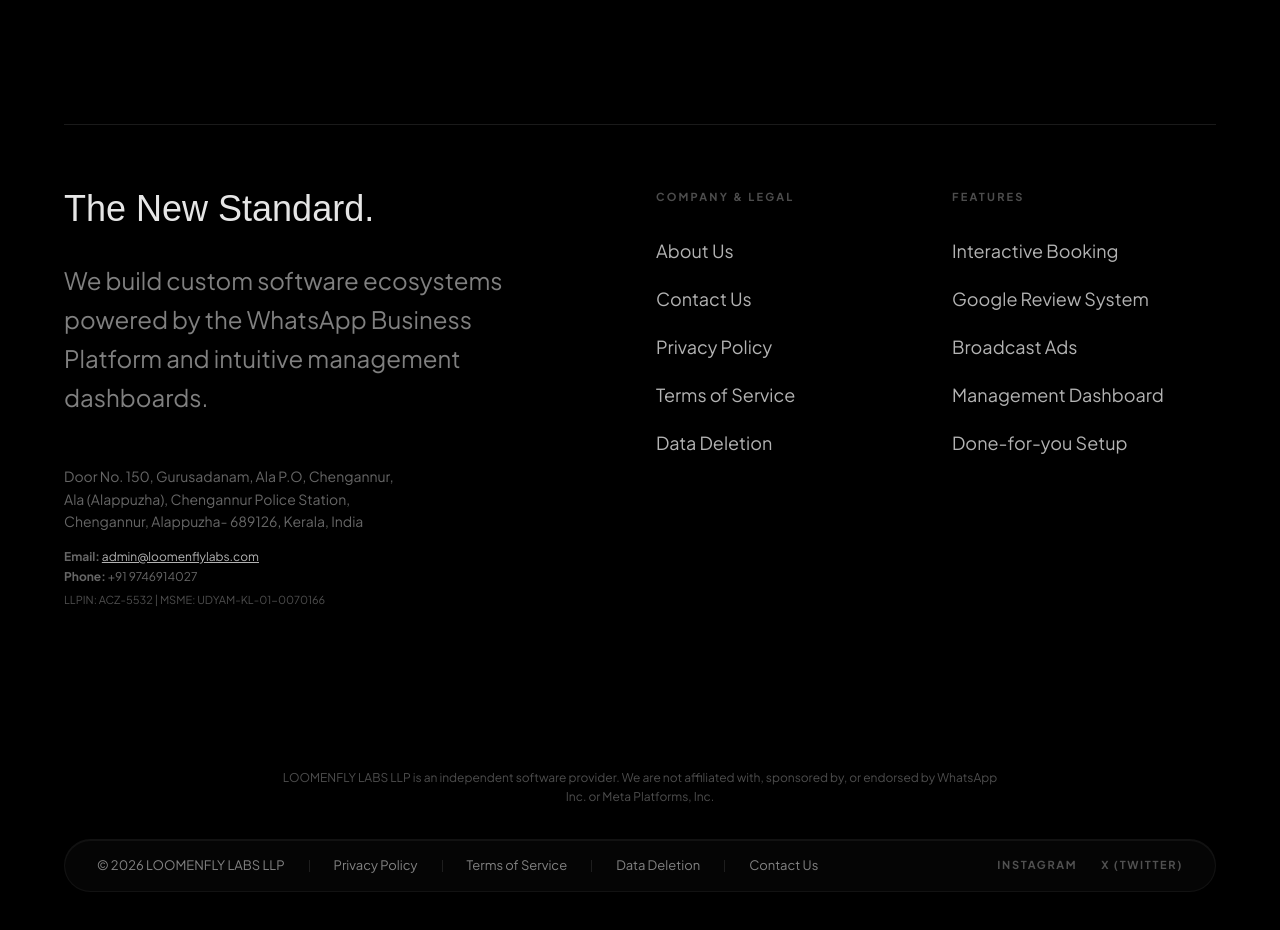
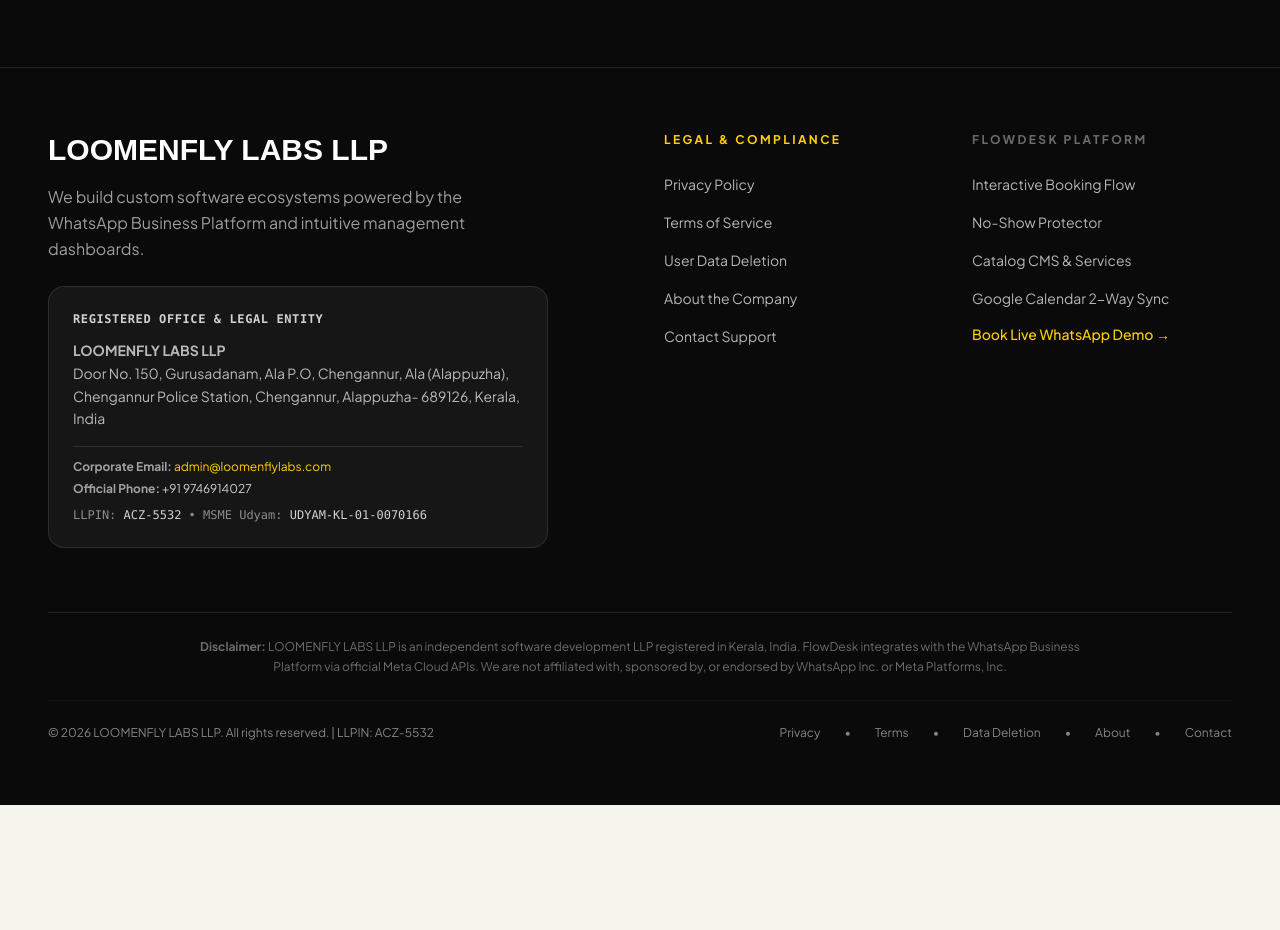
Before and after one commit to lumenflylabs/LoomenFlyCompanyWebsite, a Next.js app: page /data-deletion in a window 1280 px wide. Shown: the part 2000-2930 px from the top of the page. After the commit the page ends 2805 px from the top, so only its background shows below. Built offline with nearby package versions, Linux system fonts and the light colour scheme; a web font is replaced by a local one.

Commit message:
feat: Convert Footer to pure server-rendered component with complete legal compliance

```diff
--- a/app/data-deletion/page.tsx
+++ b/app/data-deletion/page.tsx
@@ -87,8 +87,8 @@
               View Privacy Policy
             </Link>
             <span>•</span>
-            <Link href="/terms-conditions" className="text-[#E51E25] hover:underline font-medium">
-              View Terms & Conditions
+            <Link href="/terms-of-service" className="text-[#E51E25] hover:underline font-medium">
+              View Terms of Service
             </Link>
             <span>•</span>
             <Link href="/contact" className="text-[#E51E25] hover:underline font-medium">
--- a/app/page.tsx
+++ b/app/page.tsx
@@ -8,7 +8,7 @@
 
 export default function Home() {
   return (
-    <main className="flex-1">
+    <>
       <Hero />
       <ProblemSolution />
       <PremiumAddons />
@@ -16,6 +16,6 @@
       <About />
       <CustomSolutions />
       <Contact />
-    </main>
+    </>
   );
 }
--- a/components/Footer.tsx
+++ b/components/Footer.tsx
@@ -1,108 +1,141 @@
-"use client";
-
+import Link from "next/link";
 import { COMPANY, FOOTER } from "@/lib/constants";
-import ScrollReveal from "@/components/ui/ScrollReveal";
-import { usePathname } from "next/navigation";
 
 export default function Footer() {
-  const pathname = usePathname();
+  return (
+    <footer className="bg-[#0a0a0a] text-white overflow-hidden relative border-t border-white/10">
 
-  return (
-    <footer className="bg-[#000000] text-white overflow-hidden relative">
-
-      {/* Colossal Marquee */}
-      <div className="w-full overflow-hidden border-t border-white/10 select-none flex items-center justify-center py-12 md:py-24">
-        <h2 className="font-heading text-[16vw] leading-none text-white/[0.03] whitespace-nowrap px-8">
+      {/* Colossal Brand Banner */}
+      <div className="w-full overflow-hidden border-b border-white/10 select-none flex items-center justify-center py-12 md:py-20">
+        <span className="font-heading text-[clamp(36px,10vw,120px)] font-bold tracking-wider text-white/[0.06] uppercase text-center px-4">
           LOOMENFLY LABS
-        </h2>
+        </span>
       </div>
 
-      <div className="max-w-[1400px] mx-auto px-[clamp(24px,5%,120px)] pb-12">
+      <div className="max-w-[1400px] mx-auto px-6 md:px-12 py-16">
 
-        {/* Editorial Grid */}
-        <div className="grid grid-cols-1 md:grid-cols-12 gap-16 lg:gap-8 mb-24 md:mb-40 pt-16 border-t border-white/10">
+        {/* Main Footer Grid */}
+        <div className="grid grid-cols-1 md:grid-cols-12 gap-12 mb-16">
 
-          <div className="md:col-span-12 lg:col-span-6 lg:pr-24">
-            <ScrollReveal>
-              <span className="font-heading text-3xl md:text-4xl mb-8 block text-white/90">
-                The New Standard.
-              </span>
-              <p className="font-sans text-xl md:text-2xl text-white/50 leading-relaxed mb-12">
-                {FOOTER.description}
-              </p>
-              <p className="font-sans text-sm text-white/40 leading-relaxed max-w-[340px]">
+          {/* Column 1: Entity Info & Physical Address */}
+          <div className="md:col-span-12 lg:col-span-6">
+            <h3 className="font-heading text-2xl md:text-3xl font-bold text-white mb-4">
+              {COMPANY.legalName}
+            </h3>
+            <p className="font-sans text-base text-white/60 leading-relaxed max-w-[480px] mb-6">
+              {FOOTER.description}
+            </p>
+
+            <div className="bg-white/5 border border-white/10 rounded-2xl p-6 max-w-[500px]">
+              <h4 className="font-mono text-xs font-semibold text-white/80 uppercase tracking-wider mb-3">
+                Registered Office & Legal Entity
+              </h4>
+              <p className="font-sans text-sm text-white/70 leading-relaxed mb-4">
+                <strong>{COMPANY.legalName}</strong><br />
                 {COMPANY.address}
               </p>
-              <div className="font-sans text-xs text-white/40 mt-4 flex flex-col gap-1">
-                <p><strong>Email:</strong> <a href={`mailto:${COMPANY.adminEmail}`} className="text-white/70 hover:text-white underline">{COMPANY.adminEmail}</a></p>
-                <p><strong>Phone:</strong> {COMPANY.phone}</p>
-                <p className="text-[11px] text-white/30 mt-1">LLPIN: {COMPANY.llpin} | MSME: {COMPANY.udyam}</p>
+              <div className="font-sans text-xs text-white/60 flex flex-col gap-1.5 pt-3 border-t border-white/10">
+                <p><strong>Corporate Email:</strong> <a href={`mailto:${COMPANY.adminEmail}`} className="text-[#FFD100] hover:underline">{COMPANY.adminEmail}</a></p>
+                <p><strong>Official Phone:</strong> <a href={`tel:${COMPANY.phone}`} className="text-white/80 hover:underline">{COMPANY.phone}</a></p>
+                <p className="text-white/50 pt-1 font-mono">
+                  LLPIN: <span className="text-white/80">{COMPANY.llpin}</span> &bull; MSME Udyam: <span className="text-white/80">{COMPANY.udyam}</span>
+                </p>
               </div>
-            </ScrollReveal>
+            </div>
           </div>
 
+          {/* Column 2: Legal & Compliance Links */}
           <div className="md:col-span-6 lg:col-span-3">
-            <ScrollReveal delay={0.1}>
-              <h4 className="font-sans font-bold text-[11px] text-white/30 uppercase tracking-[0.2em] mb-8">
-                {FOOTER.navColumns[0].title}
-              </h4>
-              <ul className="flex flex-col gap-5">
-                {FOOTER.navColumns[0].links.map((link, i) => (
-                  <li key={i}>
-                    <a href={pathname === "/" && link.href.startsWith("/#") ? link.href.substring(1) : link.href} className="font-sans text-lg text-white/70 hover:text-white transition-colors duration-300">
-                      {link.label}
-                    </a>
-                  </li>
-                ))}
-              </ul>
-            </ScrollReveal>
+            <h4 className="font-sans font-bold text-xs text-[#FFD100] uppercase tracking-[0.2em] mb-6">
+              Legal & Compliance
+            </h4>
+            <ul className="flex flex-col gap-3.5">
+              <li>
+                <Link href="/privacy-policy" className="font-sans text-sm text-white/70 hover:text-white transition-colors duration-200">
+                  Privacy Policy
+                </Link>
+              </li>
+              <li>
+                <Link href="/terms-of-service" className="font-sans text-sm text-white/70 hover:text-white transition-colors duration-200">
+                  Terms of Service
+                </Link>
+              </li>
+              <li>
+                <Link href="/data-deletion" className="font-sans text-sm text-white/70 hover:text-white transition-colors duration-200">
+                  User Data Deletion
+                </Link>
+              </li>
+              <li>
+                <Link href="/about" className="font-sans text-sm text-white/70 hover:text-white transition-colors duration-200">
+                  About the Company
+                </Link>
+              </li>
+              <li>
+                <Link href="/contact" className="font-sans text-sm text-white/70 hover:text-white transition-colors duration-200">
+                  Contact Support
+                </Link>
+              </li>
+            </ul>
           </div>
 
+          {/* Column 3: Platform Features */}
           <div className="md:col-span-6 lg:col-span-3">
-            <ScrollReveal delay={0.2}>
-              <h4 className="font-sans font-bold text-[11px] text-white/30 uppercase tracking-[0.2em] mb-8">
-                {FOOTER.navColumns[1].title}
-              </h4>
-              <ul className="flex flex-col gap-5">
-                {FOOTER.navColumns[1].links.map((link, i) => (
-                  <li key={i}>
-                    <a href={pathname === "/" && link.href.startsWith("/#") ? link.href.substring(1) : link.href} className="font-sans text-lg text-white/70 hover:text-white transition-colors duration-300">
-                      {link.label}
-                    </a>
-                  </li>
-                ))}
-              </ul>
-            </ScrollReveal>
+            <h4 className="font-sans font-bold text-xs text-white/40 uppercase tracking-[0.2em] mb-6">
+              FlowDesk Platform
+            </h4>
+            <ul className="flex flex-col gap-3.5">
+              <li>
+                <a href="/#why" className="font-sans text-sm text-white/70 hover:text-white transition-colors duration-200">
+                  Interactive Booking Flow
+                </a>
+              </li>
+              <li>
+                <a href="/#addons" className="font-sans text-sm text-white/70 hover:text-white transition-colors duration-200">
+                  No-Show Protector
+                </a>
+              </li>
+              <li>
+                <a href="/#addons" className="font-sans text-sm text-white/70 hover:text-white transition-colors duration-200">
+                  Catalog CMS & Services
+                </a>
+              </li>
+              <li>
+                <a href="/#addons" className="font-sans text-sm text-white/70 hover:text-white transition-colors duration-200">
+                  Google Calendar 2-Way Sync
+                </a>
+              </li>
+              <li>
+                <a href={COMPANY.waLink} target="_blank" rel="noopener noreferrer" className="font-sans text-sm text-[#FFD100] hover:underline flex items-center gap-1.5 font-medium">
+                  Book Live WhatsApp Demo &rarr;
+                </a>
+              </li>
+            </ul>
           </div>
 
         </div>
 
-        {/* Meta Disclaimer */}
-        <div className="text-center font-sans text-xs text-white/30 max-w-3xl mx-auto mb-8 px-4 leading-relaxed">
-          {COMPANY.legalName} is an independent software provider. We are not affiliated with, sponsored by, or endorsed by WhatsApp Inc. or Meta Platforms, Inc.
+        {/* Mandatory Meta Independence Disclaimer */}
+        <div className="py-6 border-t border-white/10 text-center">
+          <p className="font-sans text-xs text-white/40 max-w-4xl mx-auto leading-relaxed">
+            <strong>Disclaimer:</strong> {COMPANY.legalName} is an independent software development LLP registered in Kerala, India. FlowDesk integrates with the WhatsApp Business Platform via official Meta Cloud APIs. We are not affiliated with, sponsored by, or endorsed by WhatsApp Inc. or Meta Platforms, Inc.
+          </p>
         </div>
 
-        {/* The Vibe-Coded Pill Anchor */}
-        <div className="group flex flex-col md:flex-row items-center justify-between py-6 px-8 md:py-4 md:px-8 rounded-3xl md:rounded-full bg-white/[0.02] backdrop-blur-xl border border-white/[0.05] shadow-[inset_0_1px_0_rgba(255,255,255,0.05)] hover:bg-white/[0.04] hover:border-white/10 transition-all duration-500 gap-6">
-          <div className="flex flex-col md:flex-row items-center gap-3 md:gap-6 font-sans text-[13px] text-white/50 text-center">
-            <p>© {COMPANY.year} {COMPANY.legalName}</p>
-            <div className="hidden md:block w-[1px] h-3 bg-white/10" />
-            <div className="flex flex-wrap justify-center items-center gap-4 md:gap-6">
-              <a href="/privacy-policy" className="hover:text-white transition-all duration-300">Privacy Policy</a>
-              <div className="w-[1px] h-3 bg-white/10" />
-              <a href="/terms-of-service" className="hover:text-white transition-all duration-300">Terms of Service</a>
-              <div className="w-[1px] h-3 bg-white/10" />
-              <a href="/data-deletion" className="hover:text-white transition-all duration-300">Data Deletion</a>
-              <div className="w-[1px] h-3 bg-white/10" />
-              <a href="/contact" className="hover:text-white transition-all duration-300">Contact Us</a>
-            </div>
-          </div>
-          <div className="flex flex-wrap justify-center gap-6">
-            {FOOTER.socials.map((social, i) => (
-              <a key={i} href={social.href} className="font-sans text-[11px] font-bold uppercase tracking-[0.15em] text-white/30 hover:text-white hover:drop-shadow-[0_0_8px_rgba(255,255,255,0.5)] transition-all duration-300">
-                {social.label}
-              </a>
-            ))}
+        {/* Bottom Legal Bar */}
+        <div className="pt-6 border-t border-white/5 flex flex-col md:flex-row items-center justify-between gap-4 font-sans text-xs text-white/50">
+          <p>
+            &copy; {COMPANY.year} {COMPANY.legalName}. All rights reserved. | LLPIN: {COMPANY.llpin}
+          </p>
+          <div className="flex flex-wrap items-center gap-6">
+            <Link href="/privacy-policy" className="hover:text-white transition-colors">Privacy</Link>
+            <span>&bull;</span>
+            <Link href="/terms-of-service" className="hover:text-white transition-colors">Terms</Link>
+            <span>&bull;</span>
+            <Link href="/data-deletion" className="hover:text-white transition-colors">Data Deletion</Link>
+            <span>&bull;</span>
+            <Link href="/about" className="hover:text-white transition-colors">About</Link>
+            <span>&bull;</span>
+            <Link href="/contact" className="hover:text-white transition-colors">Contact</Link>
           </div>
         </div>
 
```
